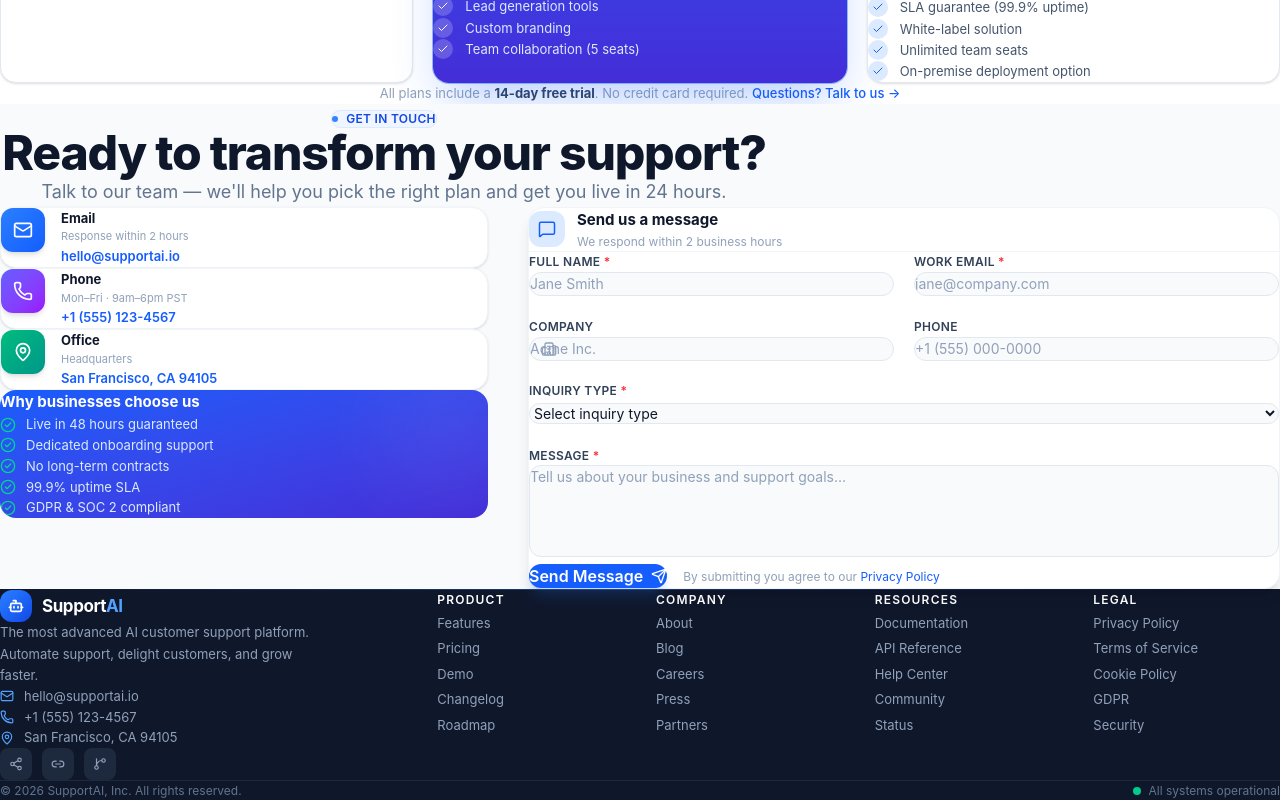
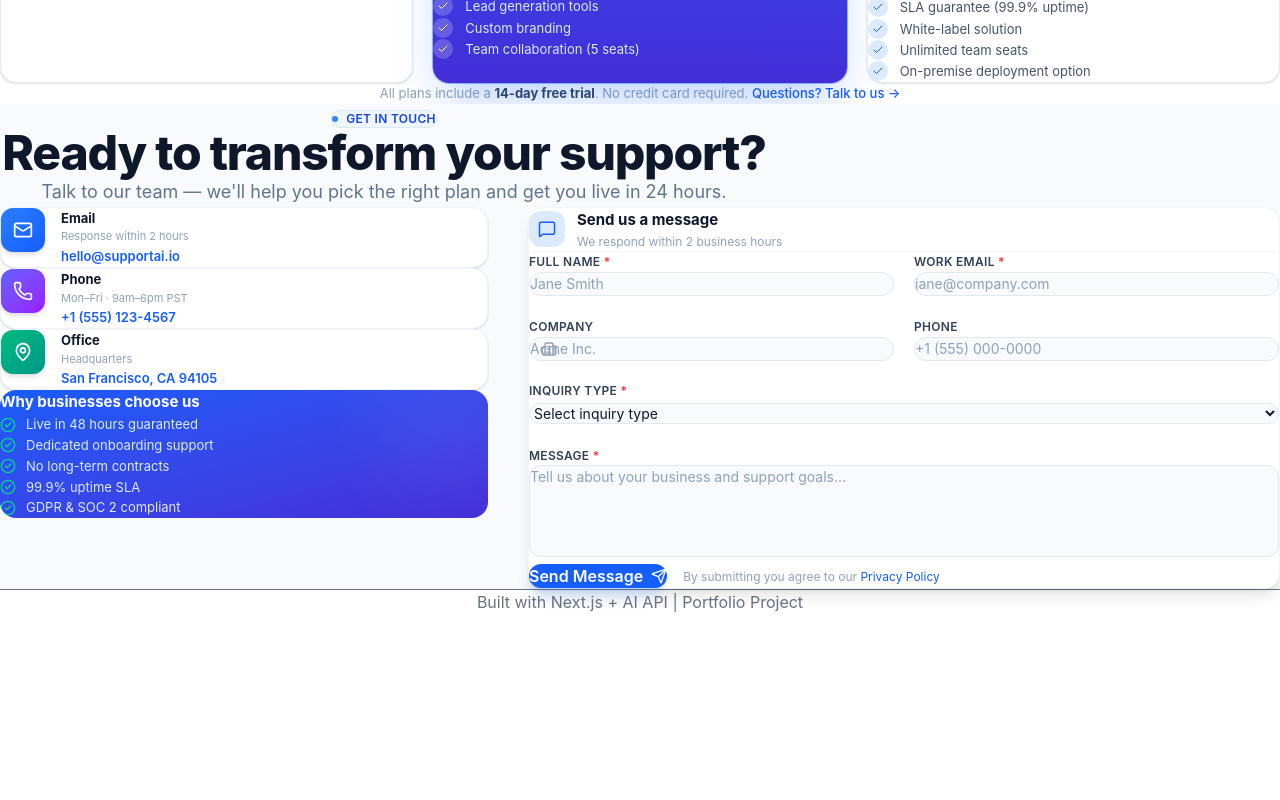
Before and after one commit to sabahatabid/AI-Business-Assistant, a Next.js app in the folder ai-support-chatbot/: page / in a window 1280 px wide. Shown: the part 3038-3838 px from the top of the page. After the commit the page ends 3654 px from the top, so only its background shows below. Built offline with nearby package versions, Linux system fonts and the light colour scheme.

Commit message:
Simplify footer to basic message
Removed existing footer content and replaced it with a simple footer message.

```diff
--- a/ai-support-chatbot/src/components/layout/Footer.tsx
+++ b/ai-support-chatbot/src/components/layout/Footer.tsx
@@ -1,108 +1,7 @@
-import { Bot, Link2, GitBranch, Mail, Phone, MapPin, Share2 } from "lucide-react";
-
-const footerLinks = {
-  Product:   ["Features", "Pricing", "Demo", "Changelog", "Roadmap"],
-  Company:   ["About", "Blog", "Careers", "Press", "Partners"],
-  Resources: ["Documentation", "API Reference", "Help Center", "Community", "Status"],
-  Legal:     ["Privacy Policy", "Terms of Service", "Cookie Policy", "GDPR", "Security"],
-};
-
-const socials = [
-  { icon: Share2,    label: "X / Twitter" },
-  { icon: Link2,     label: "LinkedIn" },
-  { icon: GitBranch, label: "GitHub" },
-];
-
-const contacts = [
-  { icon: Mail,   value: "hello@supportai.io" },
-  { icon: Phone,  value: "+1 (555) 123-4567" },
-  { icon: MapPin, value: "San Francisco, CA 94105" },
-];
-
 export default function Footer() {
   return (
-    <footer className="bg-slate-900 text-slate-400" role="contentinfo">
-
-      {/* top gradient line */}
-      <div className="h-px bg-gradient-to-r from-transparent via-blue-500/40 to-transparent" />
-
-      <div className="max-w-7xl mx-auto px-5 sm:px-8 lg:px-10">
-
-        {/* ── Main grid ──────────────────────── */}
-        <div className="py-16 grid grid-cols-1 md:grid-cols-2 lg:grid-cols-6 gap-10 lg:gap-8">
-
-          {/* Brand column */}
-          <div className="lg:col-span-2 space-y-6">
-            <div className="flex items-center gap-2.5">
-              <div className="w-8 h-8 bg-gradient-to-br from-blue-500 to-blue-700 rounded-xl flex items-center justify-center">
-                <Bot className="w-4 h-4 text-white" strokeWidth={2.5} />
-              </div>
-              <span className="text-[17px] font-bold tracking-tight text-white">
-                Support<span className="text-blue-400">AI</span>
-              </span>
-            </div>
-
-            <p className="text-[13px] leading-relaxed text-slate-400 max-w-xs">
-              The most advanced AI customer support platform. Automate support, delight customers, and grow faster.
-            </p>
-
-            <ul className="space-y-2.5">
-              {contacts.map(({ icon: Icon, value }) => (
-                <li key={value} className="flex items-center gap-2.5 text-[13px]">
-                  <Icon className="w-3.5 h-3.5 text-blue-400 shrink-0" />
-                  <span>{value}</span>
-                </li>
-              ))}
-            </ul>
-
-            <div className="flex items-center gap-2.5">
-              {socials.map(({ icon: Icon, label }) => (
-                <a
-                  key={label}
-                  href="#"
-                  aria-label={label}
-                  className="w-8 h-8 bg-slate-800 hover:bg-blue-600 rounded-lg flex items-center justify-center transition-colors duration-150"
-                >
-                  <Icon className="w-3.5 h-3.5" />
-                </a>
-              ))}
-            </div>
-          </div>
-
-          {/* Link columns */}
-          {Object.entries(footerLinks).map(([cat, links]) => (
-            <div key={cat}>
-              <h3 className="text-[12px] font-semibold text-white uppercase tracking-widest mb-5">
-                {cat}
-              </h3>
-              <ul className="space-y-2.5">
-                {links.map((link) => (
-                  <li key={link}>
-                    <a
-                      href="#"
-                      className="text-[13px] text-slate-400 hover:text-white transition-colors duration-150"
-                    >
-                      {link}
-                    </a>
-                  </li>
-                ))}
-              </ul>
-            </div>
-          ))}
-        </div>
-
-        {/* ── Bottom bar ─────────────────────── */}
-        <div className="py-6 border-t border-slate-800 flex flex-col sm:flex-row items-center justify-between gap-4">
-          <p className="text-[12px] text-slate-500">
-            © {new Date().getFullYear()} SupportAI, Inc. All rights reserved.
-          </p>
-          <div className="flex items-center gap-2">
-            <span className="w-2 h-2 bg-emerald-400 rounded-full animate-pulse" />
-            <span className="text-[12px] text-slate-500">All systems operational</span>
-          </div>
-        </div>
-
-      </div>
+    <footer className="text-center py-10 text-gray-500 border-t">
+      Built with Next.js + AI API | Portfolio Project
     </footer>
   );
 }
```
